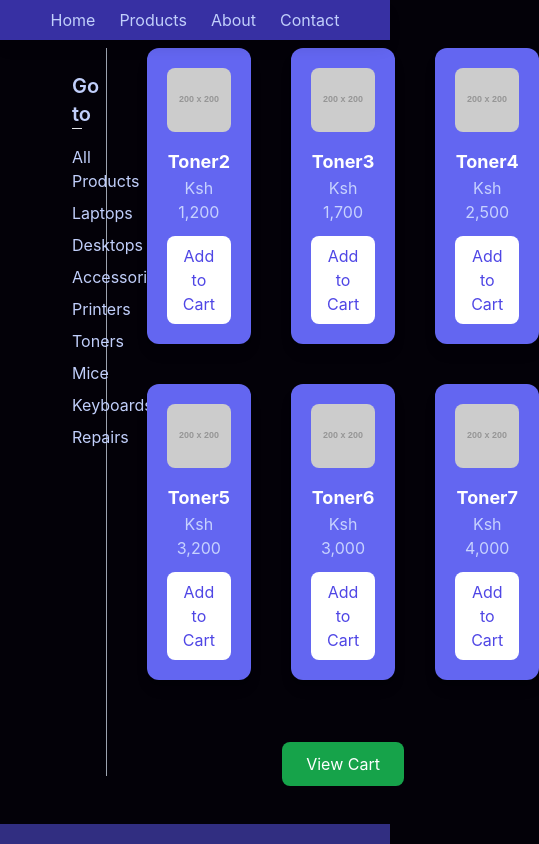
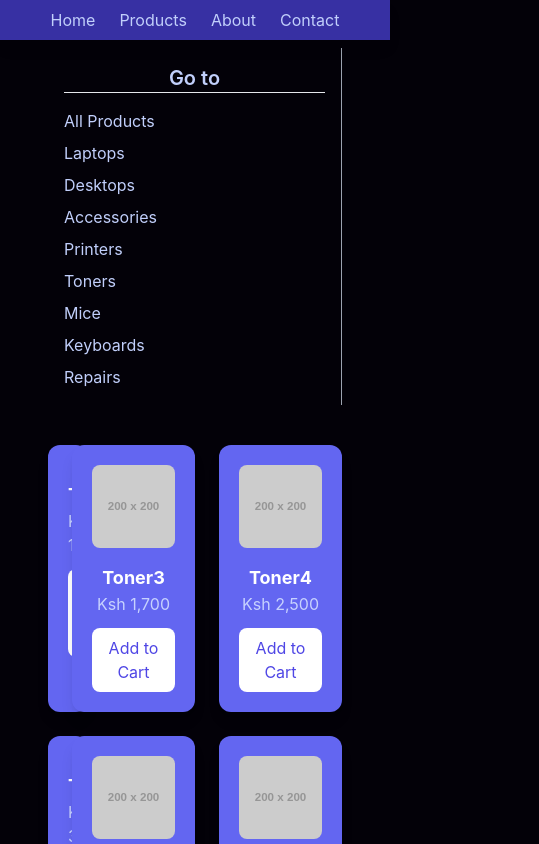
Before and after one commit to abongo123/deluxe-computers, a React (Vite) app in the folder deluxe-computers/: page /toners in a window 390 px wide. Shown: the top 844 px of the page, 539 px wide, since content can reach past the window. Built offline with nearby package versions, Linux system fonts and the light colour scheme.

Commit message:
Updated Toners page for mobile users

```diff
--- a/deluxe-computers/src/Pages/Toners.jsx
+++ b/deluxe-computers/src/Pages/Toners.jsx
@@ -14,9 +14,8 @@ export default function Toners() {
   ];
 
   return (
-    <div className="p-12 flex gap-10">
-
-      <div className="w-1/5 p-6 border-r border-gray-400 space-y-4">
+    <div className="p-12 flex flex-col md:flex-row gap-10">
+      <div className="w-full md:w-1/5 p-4 md:p-6 border-r border-gray-400 space-y-4">
         <h2 className="text-xl font-semibold border-b text-center">Go to</h2>
         <ul className="space-y-2">
           <li><Link to="/products" className="hover:underline">All Products</Link></li>
@@ -30,10 +29,12 @@ export default function Toners() {
           <li><Link to="/repairs" className="hover:underline">Repairs</Link></li>
         </ul>
       </div>
-
-      <div className="w-4/5 grid md:grid-cols-3 gap-10">
+      <div className="w-full md:w-4/5 grid grid-cols-1 sm:grid-cols-2 md:grid-cols-3 gap-6 md:gap-10">
         {products.map((p, i) => (
-          <div key={i} className="bg-indigo-500 rounded-xl p-5 text-center shadow-lg hover:scale-105 transition">
+          <div
+            key={i}
+            className="bg-indigo-500 rounded-xl p-5 text-center shadow-lg hover:scale-105 transition"
+          >
             <img src={p.img} alt={p.name} className="rounded-lg mb-4 mx-auto" />
             <h3 className="font-bold text-lg text-white">{p.name}</h3>
             <p className="text-indigo-200 mb-3">Ksh {p.price.toLocaleString()}</p>
@@ -46,7 +47,6 @@ export default function Toners() {
             </button>
           </div>
         ))}
-
         <div className="col-span-3 text-center mt-8">
           <Link
             to="/cart"
```
